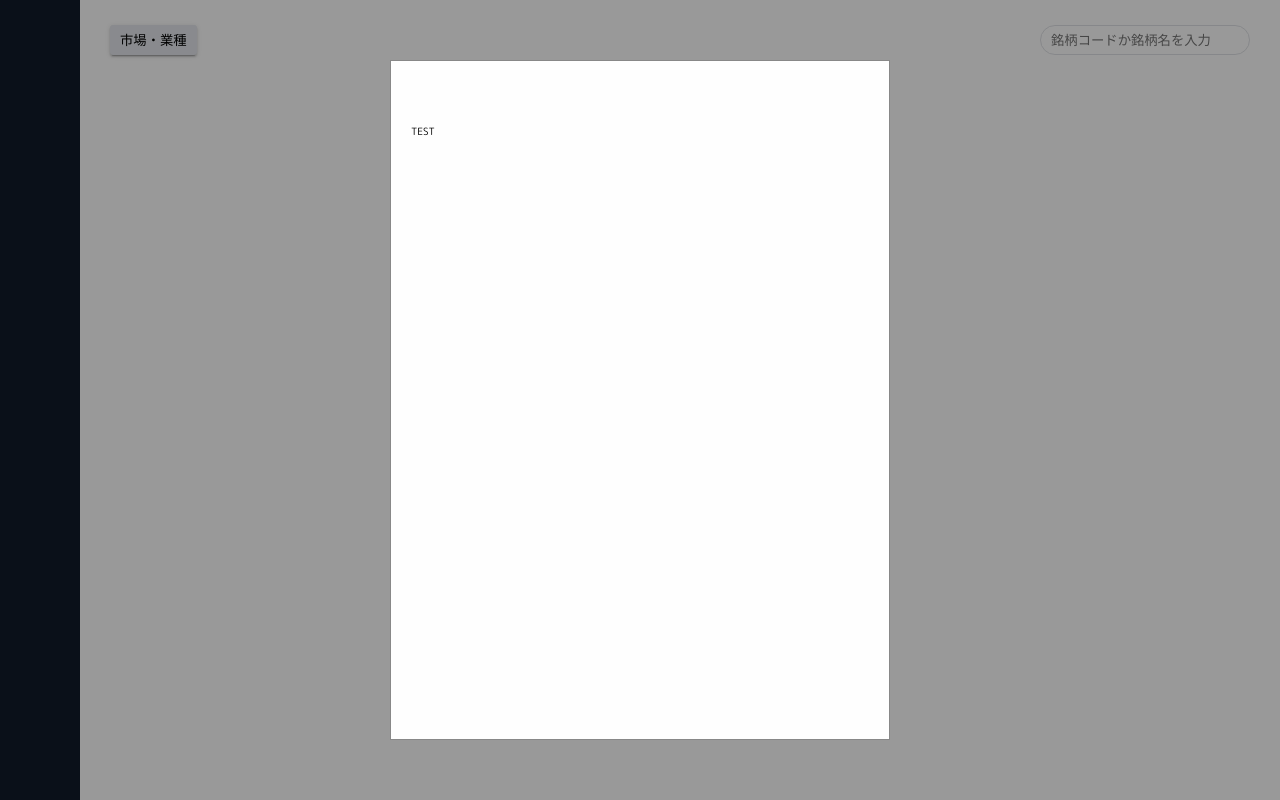
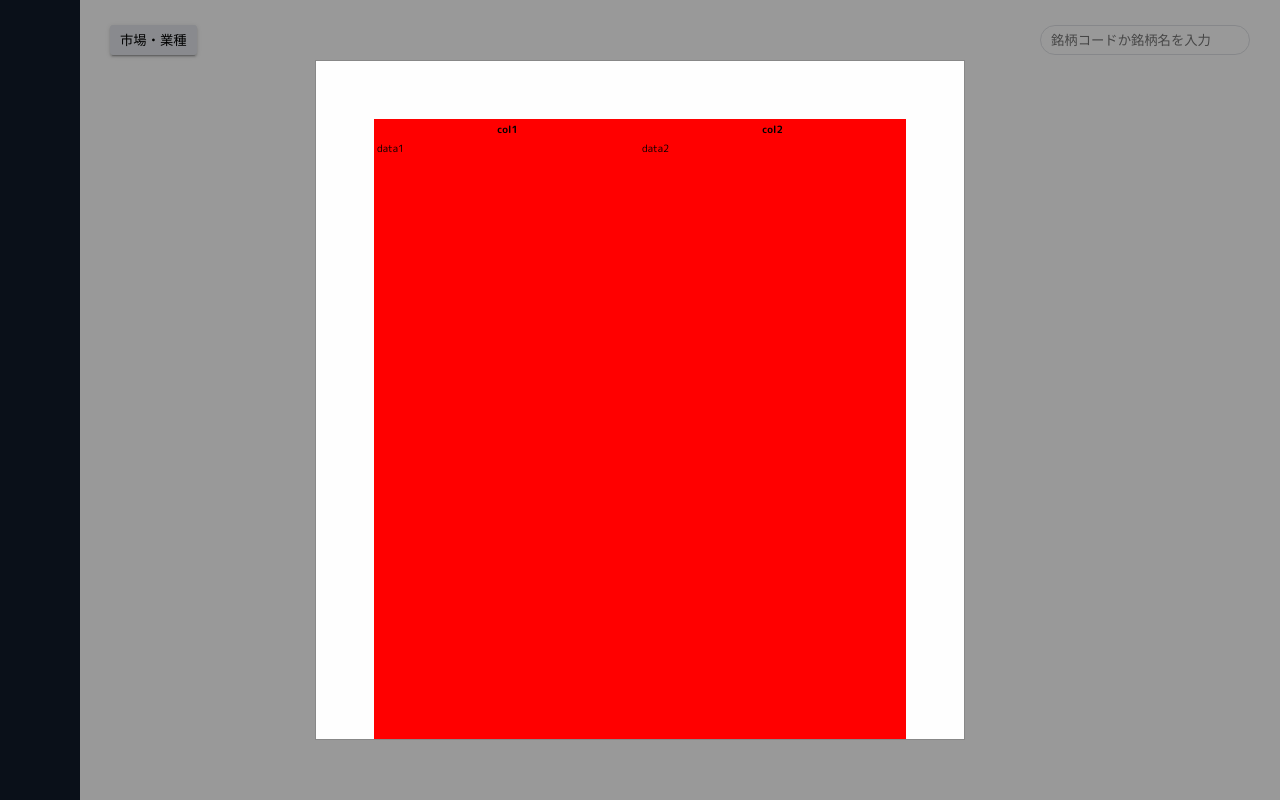
Before and after one commit to tomohiro3/kabunseki-frontend, a Next.js app: page /search in a window 1280 px wide. Both pictures are taken after a click on the button "市場・業種". Built offline with nearby package versions, Linux system fonts and the light colour scheme.

Commit message:
WIP: Making the content of category search modal

```diff
--- a/components/molecules/Modal.tsx
+++ b/components/molecules/Modal.tsx
@@ -22,7 +22,6 @@ const StyledModal = styled.div`
   height: 100%;
   background-color: rgb(0,0,0);
   background-color: rgba(0,0,0,0.4);
-  overflow: auto;
 `
 const StyledModalBackdrop = styled.div`
   position: fixed;
@@ -38,10 +37,15 @@ const StyledModalContent = styled.div`
   left: 50%;
   transform: translateX(-50%) translateY(-50%);
   background-color: #fefefe;
-  padding: 20px;
+  padding: 10px;
   border: 1px solid #888;
   max-width: 80%;
   max-height: 85%;
+  overflow: auto;
+  --ms-overflow-style: none;
+  &::-webkit-scrollbar {
+    display: none;
+  }
 
   @media only screen and (max-width: ${mobile}) {
     /* top: 30%;
--- a/components/molecules/Table.tsx
+++ b/components/molecules/Table.tsx
@@ -2,6 +2,8 @@ import React from "react";
 import styled from "styled-components";
 
 const Table: React.FC = props => <table></table>;
+const TableHead: React.FC = props => <thead></thead>;
+const TableBody: React.FC = props => <tbody></tbody>;
 const TableRow: React.FC = props => <tr></tr>;
 const TableColumn: React.FC = props => <th></th>;
 const TableCell: React.FC = props => <td></td>;
--- a/components/organisms/SearchCategoryModal.tsx
+++ b/components/organisms/SearchCategoryModal.tsx
@@ -2,18 +2,31 @@ import React from "react";
 import styled from "styled-components";
 import { Modal, ModalContentBase } from "../molecules/Modal";
 import { MediumIconButton } from "../molecules/IconButton";
-import { ModalProps } from "../../types/molecules";
+import { SearchCategoryModalProps } from "../../types/organisms"
 
-export const SearchCategoryModal: React.FC<ModalProps> = props => {
+export const SearchCategoryModal: React.FC<SearchCategoryModalProps> = props => {
   return (
     <Modal {...props} >
       <ModalContent>
         <StyledTimesButtonWrapper>
           <MediumIconButton iconName="icon-times" id={props.buttonId} onClick={props.onClick} />
         </StyledTimesButtonWrapper>
-        <div>
-          TEST
-        </div>
+        <StyledCategoryTableWrapper>
+          <table>
+            <thead>
+              <tr>
+                <th>col1</th>
+                <th>col2</th>
+              </tr>
+            </thead>
+            <tbody>
+              <tr>
+                <td>data1</td>
+                <td>data2</td>
+              </tr>
+            </tbody>
+          </table>
+        </StyledCategoryTableWrapper>
       </ModalContent>
     </Modal>
   )
@@ -26,6 +39,12 @@ const StyledTimesButtonWrapper = styled.div`
   width: 100%;
 `
 const ModalContent = styled(ModalContentBase)`
-  width: 500px;
+  width: 650px;
   height: 700px;
 `
+
+const StyledCategoryTableWrapper = styled.div`
+  height: 100%;
+  margin: 5px 48px 39px 48px;
+  background-color: red;
+`
--- a/package.json
+++ b/package.json
@@ -10,6 +10,7 @@
     "test:coverage": "jest --collect-coverage"
   },
   "dependencies": {
+    "axios": "^0.20.0",
     "next": "9.5.3",
     "react": "16.13.1",
     "react-dom": "16.13.1",
@@ -30,6 +31,7 @@
     "babel-plugin-file-loader": "^2.0.0",
     "babel-plugin-inline-react-svg": "^1.1.1",
     "identity-obj-proxy": "^3.0.0",
+    "isomorphic-fetch": "^3.0.0",
     "jest": "^26.4.2",
     "react-test-renderer": "^16.13.1",
     "ts-jest": "^26.4.0",
--- a/styles/globals.scss
+++ b/styles/globals.scss
@@ -58,6 +58,10 @@ input {
   box-sizing: border-box;
 }
 
+table {
+  width: 100%;
+}
+
 // header {
 //   top: 0;
 //   position: fixed;
--- a/types/organisms/index.ts
+++ b/types/organisms/index.ts
@@ -1,4 +1,5 @@
 import { InputProps } from "../atoms";
-import { IconButtonProps } from "../molecules";
+import { IconButtonProps, ModalProps } from "../molecules";
 
 export type SearchBarProps = InputProps & IconButtonProps;
+export type SearchCategoryModalProps = ModalProps;
```
Also changed, not shown: test/setupTests.ts (+2 -1 lines), 2 other files (tests, documents, lock files or other folders).
